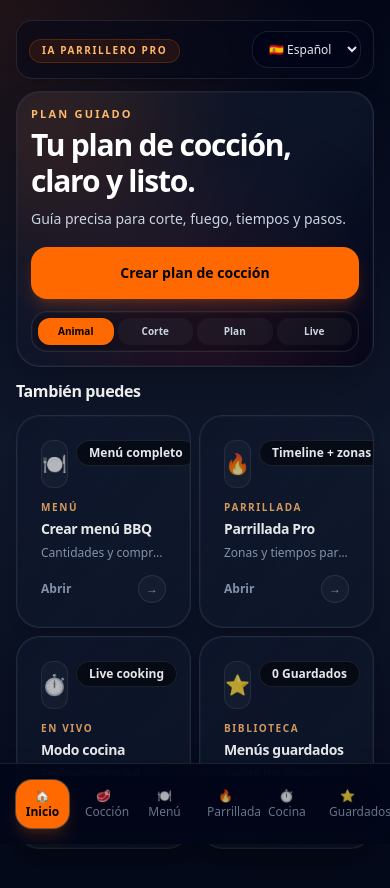
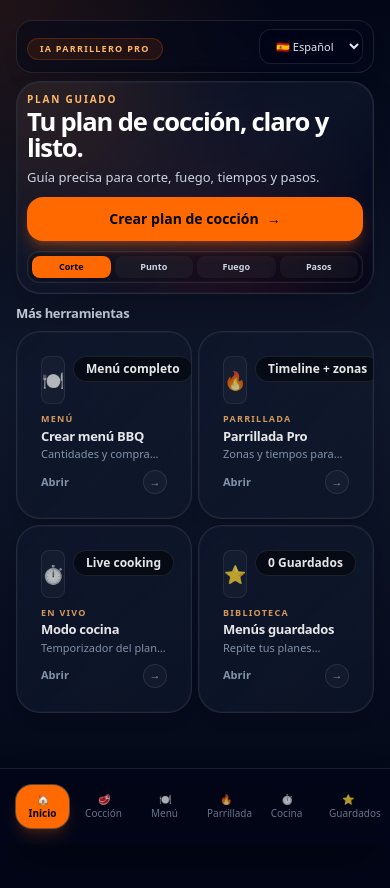
Before and after one commit to luisrdzcruz-maker/parrillero-pro, a Next.js app: page / in a window 390 px wide. Shown: the top 888 px of the page. After the commit the page ends 844 px from the top, so only its background shows below. Built offline with nearby package versions, Linux system fonts and the light colour scheme.

Commit message:
mobile version update

```diff
--- a/app/page.tsx
+++ b/app/page.tsx
@@ -929,7 +929,7 @@ ERROR
 
   return (
     <main
-      className={`${ds.shell.page} pb-36 md:pb-28`}
+      className={`${ds.shell.page} px-3 pt-3 pb-28 sm:px-4 sm:pt-5 md:pb-28`}
       onTouchStart={handleTouchStart}
       onTouchEnd={handleTouchEnd}
     >
@@ -1106,9 +1106,9 @@ function AppHeader({
   t: typeof texts.es;
 }) {
   return (
-    <header className="mb-3 flex items-center justify-between gap-3 rounded-2xl border border-white/10 bg-slate-950/50 px-3 py-2.5 shadow-lg shadow-black/10 backdrop-blur sm:mb-4 sm:rounded-3xl sm:px-4 sm:py-3">
+    <header className="mb-2 flex items-center justify-between gap-2 rounded-2xl border border-white/10 bg-slate-950/50 px-2.5 py-2 shadow-lg shadow-black/10 backdrop-blur sm:mb-4 sm:rounded-3xl sm:px-4 sm:py-3">
       <div className="min-w-0">
-        <Badge className="text-[10px] uppercase tracking-[0.16em] sm:text-xs sm:tracking-[0.2em]">{t.app}</Badge>
+        <Badge className="px-2 py-0.5 text-[9px] uppercase tracking-[0.14em] sm:px-3 sm:py-1 sm:text-xs sm:tracking-[0.2em]">{t.app}</Badge>
         <p className="mt-2 hidden text-sm text-slate-400 sm:block">{t.subtitle}</p>
       </div>
 
@@ -1116,7 +1116,7 @@ function AppHeader({
         <select
           value={lang}
           onChange={(event) => onLangChange(event.target.value as Lang)}
-          className={`${ds.input.compactSelect} max-w-[132px] py-1.5 text-xs sm:max-w-none sm:py-2 sm:text-sm`}
+          className={`${ds.input.compactSelect} max-w-[112px] rounded-xl px-2 py-1.5 text-[11px] sm:max-w-none sm:rounded-2xl sm:px-3 sm:py-2 sm:text-sm`}
         >
           <option value="es">🇪🇸 Español</option>
           <option value="en">🇬🇧 English</option>
@@ -1663,13 +1663,13 @@ function HomeScreen({
   ];
 
   return (
-    <div className="space-y-3 sm:space-y-7">
-      <section className="grid gap-3 lg:grid-cols-[1.08fr_0.92fr] lg:items-stretch">
-        <Panel className="relative p-3.5 sm:p-8 lg:min-h-[390px]" tone="hero">
-          <div className="pointer-events-none absolute -left-20 -top-20 h-56 w-56 rounded-full bg-orange-500/15 blur-3xl" />
-          <div className="pointer-events-none absolute -bottom-28 right-10 h-64 w-64 rounded-full bg-red-500/10 blur-3xl" />
-
-          <div className="relative z-10 flex h-full flex-col justify-between gap-3 sm:gap-8">
+    <div className="space-y-2.5 sm:space-y-7">
+      <section className="grid gap-2.5 lg:grid-cols-[1.05fr_0.95fr] lg:items-stretch">
+        <Panel className="relative p-2.5 sm:p-7 lg:min-h-[360px]" tone="hero">
+          <div className="pointer-events-none absolute -left-16 -top-20 h-48 w-48 rounded-full bg-orange-500/15 blur-3xl" />
+          <div className="pointer-events-none absolute -bottom-24 right-8 h-56 w-56 rounded-full bg-red-500/10 blur-3xl" />
+
+          <div className="relative z-10 flex h-full flex-col justify-between gap-2.5 sm:gap-7">
             <div>
               <div className="hidden flex-wrap items-center gap-2 sm:flex">
                 <Badge className="uppercase tracking-[0.16em] sm:tracking-[0.2em]">Parrillero Pro</Badge>
@@ -1678,19 +1678,19 @@ function HomeScreen({
                 </Badge>
               </div>
 
-              <p className="text-[11px] font-black uppercase tracking-[0.2em] text-orange-300 sm:hidden">
+              <p className="text-[10px] font-black uppercase tracking-[0.18em] text-orange-300 sm:hidden">
                 Plan guiado
               </p>
-              <h1 className="mt-1 max-w-3xl text-3xl font-black tracking-[-0.04em] text-white sm:mt-5 sm:text-5xl lg:text-6xl">
+              <h1 className="mt-0.5 max-w-2xl text-[1.6rem] font-black leading-[1.02] tracking-[-0.045em] text-white sm:mt-5 sm:text-5xl lg:text-6xl">
                 {t.title}
               </h1>
-              <p className="mt-2 max-w-xl text-sm leading-6 text-slate-300 sm:mt-4 sm:text-lg sm:leading-7">
+              <p className="mt-1.5 max-w-xl text-[13px] leading-5 text-slate-300 sm:mt-4 sm:text-lg sm:leading-7">
                 {t.subtitle}
               </p>
 
-              <div className="mt-4 grid gap-2 sm:mt-7 sm:flex sm:gap-3">
-                <Button className="px-5 py-4 text-base font-black sm:px-7 sm:py-4" fullWidth onClick={() => onModeChange("coccion")}>
-                  {t.planCooking}
+              <div className="mt-2.5 grid gap-2 sm:mt-7 sm:flex sm:gap-3">
+                <Button className="px-5 py-3 text-sm font-black shadow-orange-500/30 sm:px-7 sm:py-4 sm:text-base" fullWidth onClick={() => onModeChange("coccion")}>
+                  {t.planCooking} <span aria-hidden="true">→</span>
                 </Button>
               </div>
             </div>
@@ -1714,18 +1714,18 @@ function HomeScreen({
         </div>
       </section>
 
-      <section className="space-y-3 sm:space-y-4">
-        <div className="flex flex-col justify-between gap-2 sm:flex-row sm:items-end">
+      <section className="space-y-2 sm:space-y-4">
+        <div className="flex flex-col justify-between gap-1 sm:flex-row sm:items-end">
           <div>
             <p className={`${ds.text.eyebrow} hidden sm:block`}>Modos secundarios</p>
-            <h2 className="text-base font-black tracking-tight text-white sm:mt-2 sm:text-2xl">También puedes</h2>
+            <h2 className="text-[13px] font-black tracking-tight text-slate-300 sm:mt-2 sm:text-2xl sm:text-white">Más herramientas</h2>
           </div>
           <p className="hidden max-w-xl text-sm leading-6 text-slate-400 sm:block">
             Herramientas extra para menús, grupos, cocina en vivo y planes guardados.
           </p>
         </div>
 
-        <div className="grid grid-cols-2 gap-2 sm:grid-cols-2 sm:gap-4 xl:grid-cols-4">
+        <div className="grid grid-cols-2 gap-1.5 sm:grid-cols-2 sm:gap-4 xl:grid-cols-4">
           {featureCards.map((card) => (
             <HomeCard
               key={card.mode}
@@ -1745,18 +1745,18 @@ function HomeScreen({
 }
 
 function HomeFlowPreview() {
-  const steps = ["Animal", "Corte", "Plan", "Live"];
-
-  return (
-    <div className="rounded-2xl border border-white/10 bg-black/20 p-1.5 ring-1 ring-inset ring-white/[0.03] sm:hidden">
+  const steps = ["Corte", "Punto", "Fuego", "Pasos"];
+
+  return (
+    <div className="rounded-xl border border-white/10 bg-black/20 p-1 ring-1 ring-inset ring-white/[0.03] sm:rounded-2xl sm:p-2">
       <div className="grid grid-cols-4 gap-1">
         {steps.map((step, index) => (
           <div
             key={step}
             className={
               index === 0
-                ? "rounded-xl bg-orange-500 px-2 py-1.5 text-center text-[10px] font-black text-black"
-                : "rounded-xl bg-white/[0.04] px-2 py-1.5 text-center text-[10px] font-semibold text-slate-300"
+                ? "rounded-lg bg-orange-500 px-1.5 py-1 text-center text-[9px] font-black text-black sm:rounded-xl sm:px-2 sm:py-2 sm:text-xs"
+                : "rounded-lg bg-white/[0.04] px-1.5 py-1 text-center text-[9px] font-semibold text-slate-300 sm:rounded-xl sm:px-2 sm:py-2 sm:text-xs"
             }
           >
             {step}
@@ -1899,8 +1899,8 @@ function BottomNavigation({
   t: typeof texts.es;
 }) {
   return (
-    <nav className={`${ds.nav.bottom} md:hidden`}>
-      <div className={`${ds.layout.navGrid} rounded-3xl bg-slate-950/70 p-1`}>
+    <nav className={`${ds.nav.bottom} px-2 py-2 md:hidden`}>
+      <div className={`${ds.layout.navGrid} rounded-2xl bg-slate-950/70 p-1`}>
         <Tab active={mode === "inicio"} label={t.start} emoji="🏠" onClick={() => onModeChange("inicio")} />
         <Tab active={mode === "coccion"} label={t.cooking} emoji="🥩" onClick={() => onModeChange("coccion")} />
         <Tab active={mode === "menu"} label={t.menu} emoji="🍽️" onClick={() => onModeChange("menu")} />
@@ -2181,26 +2181,26 @@ function HomeCard({
       className={
         active
           ? `${ds.panel.homeCard} relative overflow-hidden border-orange-500/50 bg-gradient-to-br from-orange-500/15 via-slate-900/90 to-slate-950 p-3 shadow-orange-500/10 ring-1 ring-orange-300/15 active:scale-[0.98] sm:p-6`
-          : `${ds.panel.homeCard} relative overflow-hidden border-white/5 bg-white/[0.025] p-3 opacity-90 active:scale-[0.98] sm:p-5`
+          : `${ds.panel.homeCard} relative overflow-hidden rounded-2xl border-white/5 bg-white/[0.025] p-2.5 opacity-90 active:scale-[0.98] sm:rounded-3xl sm:p-5`
       }
     >
-      <div className="pointer-events-none absolute -right-12 -top-12 h-28 w-28 rounded-full bg-orange-500/0 blur-2xl transition group-hover:bg-orange-500/10" />
+      <div className="pointer-events-none absolute -right-12 -top-12 h-24 w-24 rounded-full bg-orange-500/0 blur-2xl transition group-hover:bg-orange-500/10 sm:h-28 sm:w-28" />
       <div className="relative z-10 flex items-start justify-between gap-2">
-        <div className={active ? `${ds.media.iconTile} h-10 w-10 rounded-xl border-orange-400/40 bg-orange-500/15 text-2xl sm:h-12 sm:w-12 sm:rounded-2xl sm:text-3xl` : `${ds.media.iconTile} h-9 w-9 rounded-xl bg-white/[0.04] text-xl opacity-80 sm:h-11 sm:w-11 sm:rounded-2xl sm:text-2xl`}>{emoji}</div>
+        <div className={active ? `${ds.media.iconTile} h-10 w-10 rounded-xl border-orange-400/40 bg-orange-500/15 text-2xl sm:h-12 sm:w-12 sm:rounded-2xl sm:text-3xl` : `${ds.media.iconTile} h-8 w-8 rounded-lg bg-white/[0.04] text-lg opacity-80 sm:h-11 sm:w-11 sm:rounded-2xl sm:text-2xl`}>{emoji}</div>
         <Badge className="hidden max-w-[132px] shrink-0 truncate sm:inline-flex" tone={active ? "accent" : "glass"}>
           {stat}
         </Badge>
       </div>
 
-      <div className="relative z-10 mt-3 sm:mt-6">
-        <p className="text-[10px] font-black uppercase tracking-[0.16em] text-orange-300/90 sm:text-[11px] sm:tracking-[0.18em]">{priority}</p>
-        <h2 className="mt-1 line-clamp-2 text-sm font-bold tracking-tight text-white sm:mt-2 sm:text-xl">{title}</h2>
-        <p className="mt-1 line-clamp-1 text-xs leading-5 text-slate-400 sm:mt-3 sm:line-clamp-none sm:text-sm sm:leading-6">{description}</p>
+      <div className="relative z-10 mt-2 sm:mt-6">
+        <p className="text-[9px] font-black uppercase tracking-[0.14em] text-orange-300/90 sm:text-[11px] sm:tracking-[0.18em]">{priority}</p>
+        <h2 className="mt-0.5 line-clamp-2 text-[13px] font-bold leading-tight tracking-tight text-white sm:mt-2 sm:text-xl">{title}</h2>
+        <p className="mt-0.5 line-clamp-1 text-[11px] leading-4 text-slate-400 sm:mt-3 sm:line-clamp-none sm:text-sm sm:leading-6">{description}</p>
       </div>
 
-      <div className={`relative z-10 mt-3 flex items-center justify-between text-xs font-semibold sm:mt-5 sm:text-sm ${active ? "text-orange-300" : "text-slate-400"}`}>
+      <div className={`relative z-10 mt-2 flex items-center justify-between text-[11px] font-semibold sm:mt-5 sm:text-sm ${active ? "text-orange-300" : "text-slate-400"}`}>
         <span>Abrir</span>
-        <span className={`flex h-7 w-7 items-center justify-center rounded-full border transition group-hover:translate-x-1 sm:h-8 sm:w-8 ${active ? "border-orange-400/20 bg-orange-500/10 group-hover:bg-orange-500/15" : "border-white/10 bg-white/[0.03] group-hover:bg-white/[0.06]"}`}>→</span>
+        <span className={`flex h-6 w-6 items-center justify-center rounded-full border transition group-hover:translate-x-1 sm:h-8 sm:w-8 ${active ? "border-orange-400/20 bg-orange-500/10 group-hover:bg-orange-500/15" : "border-white/10 bg-white/[0.03] group-hover:bg-white/[0.06]"}`}>→</span>
       </div>
     </button>
   );
@@ -2212,8 +2212,8 @@ function Tab({ active, label, emoji, onClick }: { active: boolean; label: string
       onClick={onClick}
       className={
         active
-          ? `${ds.button.tabActive} ring-1 ring-orange-200/30`
-          : `${ds.button.tabIdle} opacity-70 hover:opacity-100`
+          ? `${ds.button.tabActive} px-1.5 py-1.5 text-[10px] ring-1 ring-orange-200/30`
+          : `${ds.button.tabIdle} px-1.5 py-1.5 text-[10px] opacity-70 hover:opacity-100`
       }
     >
       <div>{emoji}</div>
```
